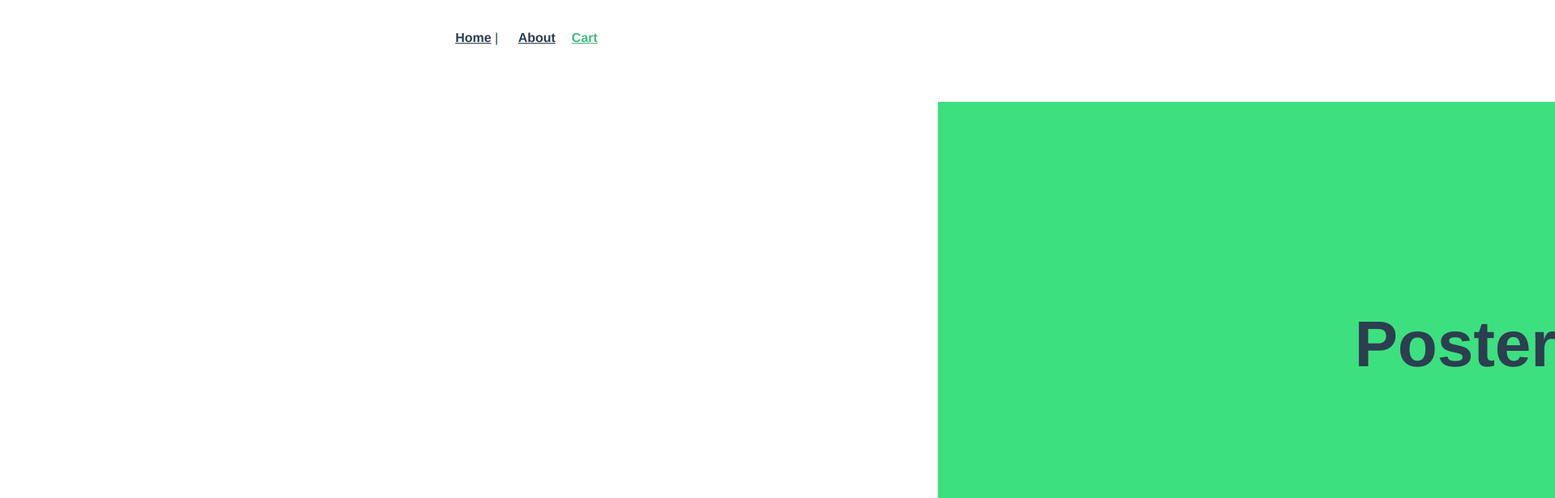
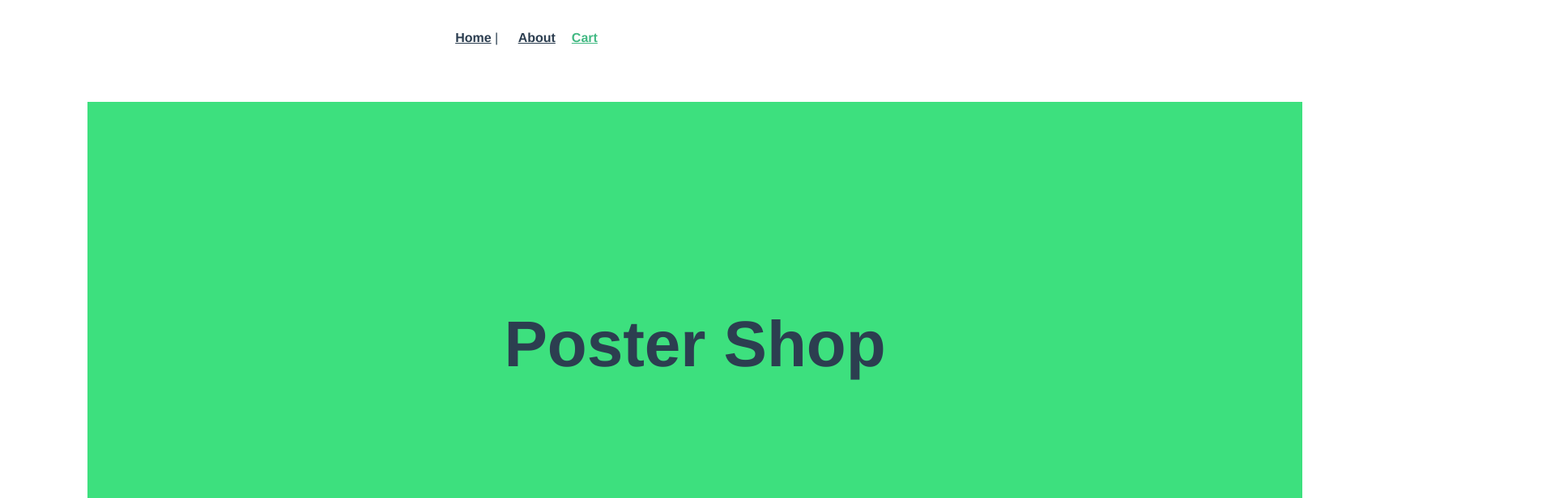
Before and after one commit to SJKed/scrum-project, a Vue app: page /Cart in a window 1280 px wide. Shown: the top 616 px of the page at 81% size, 1920 px wide, since content can reach past the window. Built offline with nearby package versions, Linux system fonts and the light colour scheme.

Commit message:
position of the cart.vue

```diff
--- a/src/views/Cart.vue
+++ b/src/views/Cart.vue
@@ -63,7 +63,7 @@ export default {
   height: 3840px;
   align-content: center;
   align-items: center;
-  padding-left: 1150px;
+  padding-left: 100px;
 }
 .container {
   background-color: black;
```
